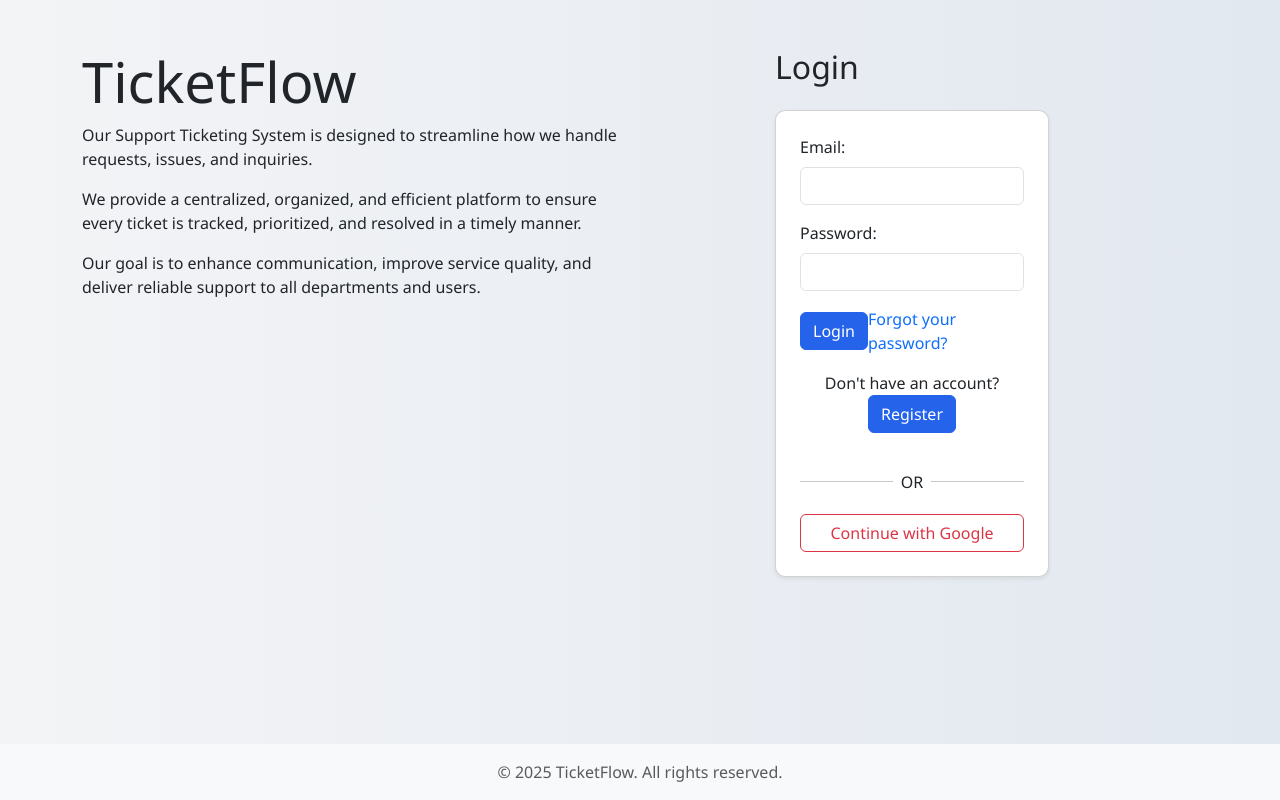
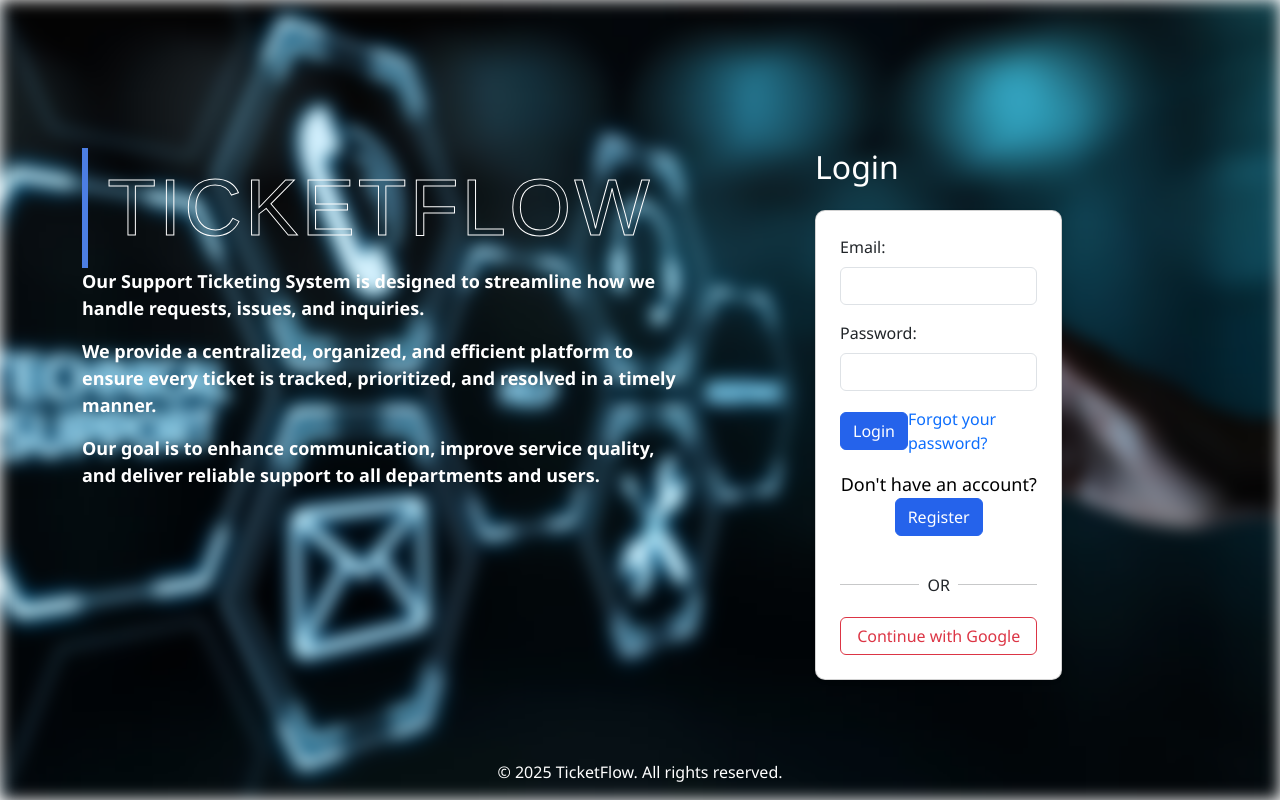
Before and after one commit to DevAbdallahSi/Python-Project, a Django app: page /landing in a window 1280 px wide. Run offline with Django 5.2, Linux system fonts and the light colour scheme.

Commit message:
login page

```diff
--- a/TicketFlow/app/models.py
+++ b/TicketFlow/app/models.py
@@ -69,7 +69,7 @@ class User(models.Model):
     email = models.EmailField(unique=True)
     password = models.CharField(max_length=255)
     role=models.CharField(max_length=50 ,default='user')
-    location=models.CharField(max_length=50)
+    location=models.CharField(max_length=50 ,default='Ramallah')
     google_id=models.CharField(max_length=255,null=True, blank=True)
     department=models.ForeignKey(Department,related_name='users',on_delete=models.CASCADE ,null=True, blank=True)
     created_at = models.DateTimeField(auto_now_add=True)
--- a/TicketFlow/app/static/css/login_register.css
+++ b/TicketFlow/app/static/css/login_register.css
@@ -7,12 +7,31 @@ body, html {
 }
 
 body {
+    position: relative;
     font-family: 'Segoe UI', Tahoma, Geneva, Verdana, sans-serif;
-    background: linear-gradient(to right, #f3f4f6, #e2e8f0);
+    color: #333;
+    min-height: 100vh;
+    margin: 0;
     display: flex;
     flex-direction: column;
-    min-height: 100%;
+    overflow: hidden;
 }
+
+/* Add blurred background image */
+body::before {
+    content: "";
+    position: fixed;
+    top: 0;
+    left: 0;
+    width: 100%;
+    height: 100%;
+    background: url('/static/img/back.jpg') no-repeat center center fixed;
+    background-size: cover;
+    filter: blur(8px); /* Adjust blur as needed */
+    z-index: -1;
+}
+
+
 
 /* Card */
 .card {
@@ -43,6 +62,61 @@ body {
 
 /* Footer */
 footer {
-    background-color: #f9fafb;
-    color: #6b7280;
+    color: #ffffff;
 }
+
+
+/* === removing default button style ===*/
+.button {
+    margin: 0;
+    height: auto;
+    background: transparent;
+    padding: 0;
+    border: none;
+    cursor: pointer;
+  }
+
+  /* button styling */
+  .button {
+    --border-right: 6px;
+    --text-stroke-color: rgb(255, 255, 255);
+    --animation-color: #4c7ee3;
+    --fs-size: 2em;
+    letter-spacing: 3px;
+    text-decoration: none;
+    font-size: 80px;
+    font-family: "Arial";
+    position: relative;
+    text-transform: uppercase;
+    color: transparent;
+    -webkit-text-stroke: 1px var(--text-stroke-color);
+  }
+  /* this is the text, when you hover on button */
+  .hover-text {
+    position: absolute;
+    box-sizing: border-box;
+    content: attr(data-text);
+    color: var(--animation-color);
+    width: 0%;
+    inset: 0;
+    border-right: var(--border-right) solid var(--animation-color);
+    overflow: hidden;
+    transition: 0.5s;
+    -webkit-text-stroke: 1px var(--animation-color);
+  }
+  /* hover */
+  .button:hover .hover-text {
+    width: 100%;
+    filter: drop-shadow(0 0 23px var(--animation-color))
+  }
+h2{
+    color: white;
+}
+
+.container{
+    margin-top: 100px;
+}
+p{
+    font-size:large;
+    color: #ffffff;
+}
--- a/TicketFlow/app/static/css/user_dashboard.css
+++ b/TicketFlow/app/static/css/user_dashboard.css
@@ -16,7 +16,7 @@ body {
 }
 
 .card {
-  margin: 60px 0 0 0; /* تقليل المسافة بين البطاقة والعناصر العلوية */
+  margin: 15px 0 0 0; /* تقليل المسافة بين البطاقة والعناصر العلوية */
 }
 
 /* Navbar */
@@ -130,6 +130,6 @@ footer {
   font-size: 14px;
   margin-top: auto; /* هذا يضمن أن الفوتر يظل في أسفل الصفحة */
 }
-.mt-3 {
-  margin-top: 100px;
+.main {
+    margin-top: 120px;
 }
--- a/TicketFlow/app/templates/login_page.html
+++ b/TicketFlow/app/templates/login_page.html
@@ -15,11 +15,14 @@
 
     <!-- Main Content -->
     <main class="container flex-grow-1 d-flex justify-content-between">
-        <div class="text-start mt-5">
-            <h1 class="display-4">TicketFlow</h1>
-            <p>Our Support Ticketing System is designed to streamline how we handle requests, issues, and inquiries.</p>
-            <p>We provide a centralized, organized, and efficient platform to ensure every ticket is tracked, prioritized, and resolved in a timely manner.</p>
-            <p>Our goal is to enhance communication, improve service quality, and deliver reliable support to all departments and users.</p>
+        <div class="text-start mt-5 ">
+            <button class="button" data-text="Awesome">
+                <span class="actual-text">&nbsp;TicketFlow&nbsp;</span>
+                <span aria-hidden="true" class="hover-text">&nbsp;TicketFlow&nbsp;</span>
+            </button>
+            <p><strong>Our Support Ticketing System is designed to streamline how we handle requests, issues, and inquiries.</strong></p>
+            <p><strong>We provide a centralized, organized, and efficient platform to ensure every ticket is tracked, prioritized, and resolved in a timely manner.</strong></p>
+            <p><strong>Our goal is to enhance communication, improve service quality, and deliver reliable support to all departments and users.</strong></p>
         </div>
 
         <!-- Login Section -->
@@ -42,7 +45,7 @@
                             <a href="/forgot_password" class="text-decoration-none">Forgot your password?</a>
                         </div>
                     </form>
-                    <p class="text-center">Don't have an account? <button id="show-register" class="btn btn-primary">Register</button></p>
+                    <p class="text-center text-black">Don't have an account? <button id="show-register" class="btn btn-primary">Register</button></p>
                     <div class="d-flex align-items-center my-3">
                         <hr class="flex-grow-1">
                         <span class="mx-2">OR</span>
@@ -56,10 +59,10 @@
         </div>
 
         <!-- Register Section (Hidden by default) -->
-        <div id="register-section" style="display: none;" class="container mt-3">
+        <div id="register-section" style="display: none;" class="container mt-5">
             <div class="row justify-content-center">
                 <div class="col-md-6">
-                    <h3>Register</h3>
+                    <h2>Register</h2>
                     <div id="register-card" class="card shadow-sm">
                         <div class="card-body">
                             <form action="/register" method="POST">
@@ -100,9 +103,9 @@
     </main>
 
     <!-- Footer -->
-    <footer class="bg-light text-center py-3 w-100">
-        <div class="container-fluid">
-            <span class="text-muted">&copy; <span id="currentYear"></span> TicketFlow. All rights reserved.</span>
+    <footer class="text-center py-3 w-100">
+        <div class="container-fluid" >
+            <span >&copy; <span id="currentYear"></span> TicketFlow. All rights reserved.</span>
         </div>
     </footer>
 
```
Also changed, not shown: TicketFlow/app/templates/user_dashboard.html (+11 -11 lines), TicketFlow/app/static/img/1.png (added), TicketFlow/app/static/img/2.jpeg (added), TicketFlow/app/static/img/back.jpg (added), TicketFlow/app/static/img/pexels-jplenio-1103970.jpg (added).
